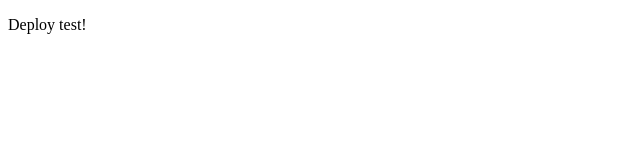
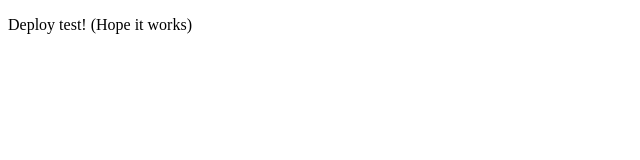
Before and after one commit to llloyola/kimche-challenge, a React app in the folder challenge/: page / in a window 1280 px wide. Shown: the top 160 px of the page, without its empty margins (0-640 px from the left). Built offline with nearby package versions, Linux system fonts and the light colour scheme.

Commit message:
Re-testing deploy

```diff
--- a/challenge/src/App.jsx
+++ b/challenge/src/App.jsx
@@ -7,7 +7,7 @@ import React from "react";
 // });
 
 function Results() {
-  return <p>Deploy test!</p>;
+  return <p>Deploy test! (Hope it works)</p>;
 }
 
 export default Results;
```
